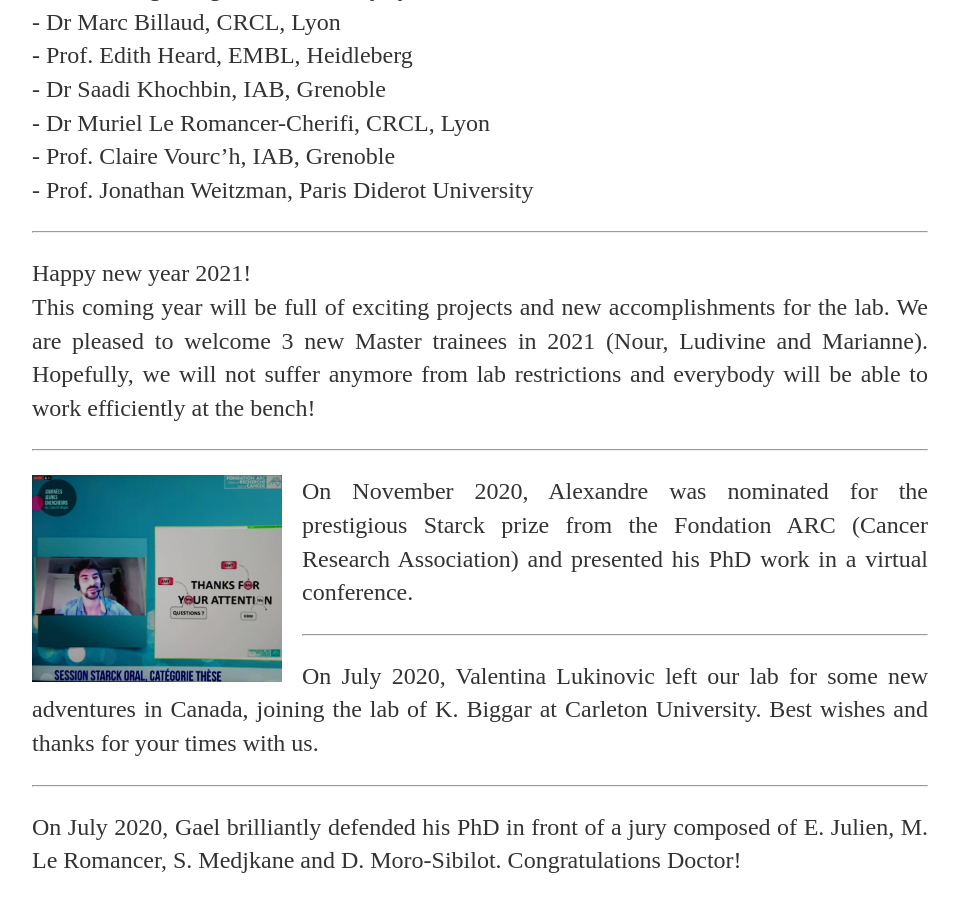
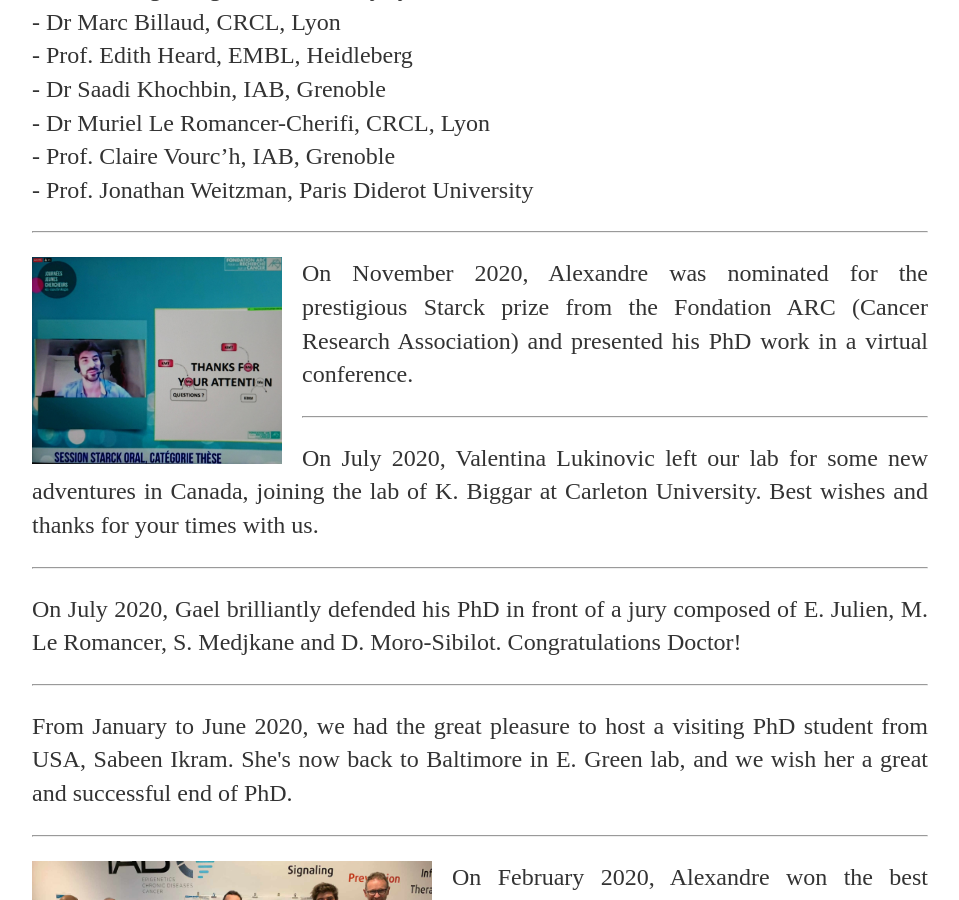
Before and after one commit to Reynoird-Lab/Reynoird-lab.github.io, a Jekyll site: the page built from News/index.html, in a window 1280 px wide and 900 px high, scrolled down 883 px. Shown: the whole window, without its empty margins (160-1119 px from the left). Built offline with Jekyll 4.4.1, drawn with Linux system fonts in a browser that asks for light colours; Markdown is read by kramdown in place of the engine named in the settings.

Commit message:
Update index.html

```diff
--- a/News/index.html
+++ b/News/index.html
@@ -49,11 +49,6 @@ title: News
 <hr>
 
 <div class="div-categoryContainer">
-      <p align="justify"> Happy new year 2021! <br >This coming year will be full of exciting projects and new accomplishments for the lab. We are pleased to welcome 3 new Master trainees in 2021 (Nour, Ludivine and Marianne). Hopefully, we will not suffer anymore from lab restrictions and everybody will be able to work efficiently at the bench!</p> </div>
-
-<hr>
-
-<div class="div-categoryContainer">
   <img src="https://reynoird-lab.github.io/Images/Alex-ARC.jpg" title="Starck nomination" width="250" style="margin: 0px 20px 10px 0px;" class="picture-left">
   <div class="paragraph-right">
     <p align="justify"> On November 2020, Alexandre was nominated for the prestigious Starck prize from the Fondation ARC (Cancer Research Association) and presented his PhD work in a virtual conference.</p>
```
